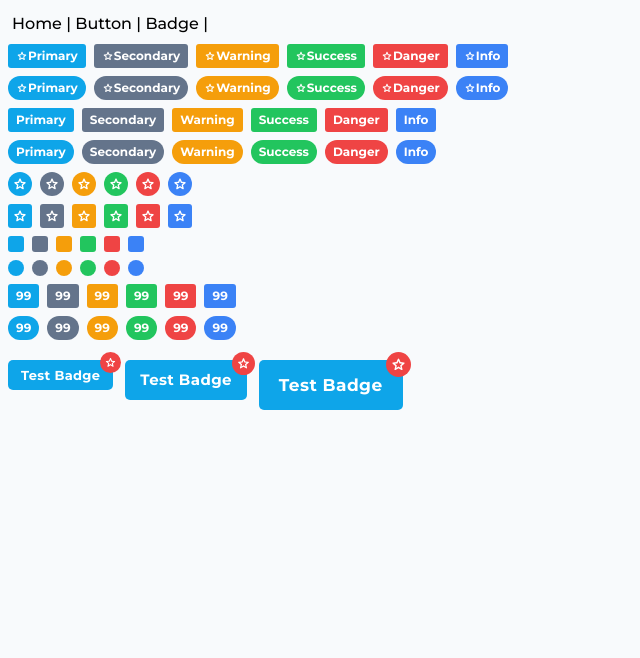
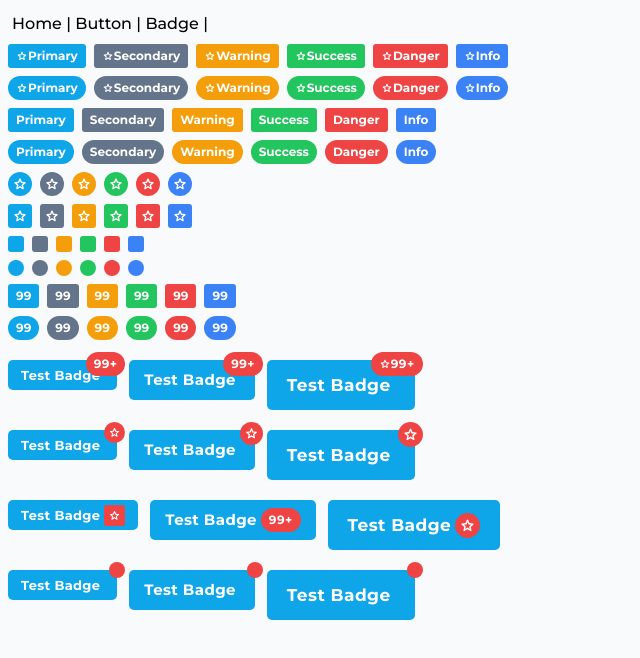
Before and after one commit to quachthientai/vuez-component-library, a Vue app: page /badge in a window 1280 px wide. Shown: the top 658 px of the page, without its empty margins (0-640 px from the left). Built offline with nearby package versions, Linux system fonts and the light colour scheme; a web font is replaced by a local one.

Commit message:
finalize badge component

```diff
--- a/src/assets/components/_badge.scss
+++ b/src/assets/components/_badge.scss
@@ -15,4 +15,8 @@ $variants: "primary", "secondary", "info", "warning", "danger", "success";
          @apply rounded-full bg-#{$variant}-500;
       }
    }
+
+   .badgeSlot-sm > * {
+      @apply px-[4px] py-[2px] text-[10px];
+   }
 }
--- a/src/components/Badge/Badge.vue
+++ b/src/components/Badge/Badge.vue
@@ -30,7 +30,7 @@
             if (!this.text && !this.icon){
                return 'inline-block w-4 h-4';
             }else if(!this.text && this.icon){
-               return 'px-1 py-1'
+               return 'px-1 py-1 inline-flex'
             }
             return 'inline-flex items-center justify-center px-2 py-1 text-xs';
          },
--- a/src/components/Button/Button.vue
+++ b/src/components/Button/Button.vue
@@ -60,9 +60,7 @@
             }
             return 'm-0';
          },
-         computedBadgePosition: function() {
-            console.log(this.$parent)
-         }
+
       }
    }
 </script>
@@ -89,9 +87,9 @@
 
          <template v-else>
             <span class="no-underline flex justify-center items-center">
-               <span v-if="!btnClass.includes('btn-icon-circle')" :class="[computedBadgePosition]">
-                  {{ text }}
-                  <div class="slotWrapper" :class="computedBadgeStyling">
+               <span v-if="!btnClass.includes('btn-icon-circle')" :class="this.$slots ? 'flex items-center justify-center' : ''">
+                  <span>{{ text }}</span>
+                  <div class="ml-1 flex items-center">
                      <slot></slot>
                   </div>
                </span>
--- a/src/views/BadgeView.vue
+++ b/src/views/BadgeView.vue
@@ -104,15 +104,57 @@
 
    <div class="flex justify-start ml-2 mt-2">
       <Button text="test badge" btnClass="btn btn-sm btn-primary relative mr-3 mt-3">
-         <Badge badgeClass="badge badge-pill-danger absolute -right-2 -top-2" icon="material-symbols:star-outline-rounded"></Badge>
+         <Badge badgeClass="badge badge-pill-danger absolute -right-2 -top-2" text="99+" ></Badge>
       </Button>
 
       <Button text="test badge" btnClass="btn btn-primary relative mr-3 mt-3">
-         <Badge badgeClass="badge badge-pill-danger absolute -right-2 -top-2" icon="material-symbols:star-outline-rounded"></Badge>
+         <Badge badgeClass="badge badge-pill-danger absolute -right-2 -top-2" text="99+" ></Badge>
+      </Button>
+
+      <Button text="test badge"  btnClass="btn btn-lg btn-primary relative mr-3 mt-3">
+         <Badge badgeClass="badge badge-pill-danger absolute -right-2 -top-2" text="99+" icon="material-symbols:star-outline-rounded"></Badge>
+      </Button>
+   </div>
+
+   <div class="flex justify-start ml-2 mt-2">
+      <Button text="test badge" btnClass="btn btn-sm btn-primary relative mr-3 mt-3">
+         <Badge badgeClass="badge badge-pill-danger absolute -right-2 -top-2" icon="material-symbols:star-outline-rounded" ></Badge>
+      </Button>
+
+      <Button text="test badge" btnClass="btn btn-primary relative mr-3 mt-3">
+         <Badge badgeClass="badge badge-pill-danger absolute -right-2 -top-2" icon="material-symbols:star-outline-rounded" ></Badge>
       </Button>
 
       <Button text="test badge"  btnClass="btn btn-lg btn-primary relative mr-3 mt-3">
          <Badge badgeClass="badge badge-pill-danger absolute -right-2 -top-2" icon="material-symbols:star-outline-rounded"></Badge>
+      </Button>
+   </div>
+
+   <div class="flex justify-start ml-2 mt-2">
+      <Button text="test badge" btnClass="btn btn-sm btn-primary  mr-3 mt-3">
+         <Badge badgeClass="badge badge-danger inline-flexs" icon="material-symbols:star-outline-rounded" ></Badge>
+      </Button>
+
+      <Button text="test badge" btnClass="btn btn-primary flex mr-3 mt-3">
+         <Badge badgeClass="badge badge-pill-danger " text="99+" ></Badge>
+      </Button>
+
+      <Button text="test badge"  btnClass="btn btn-lg btn-primary  mr-3 mt-3">
+         <Badge badgeClass="badge badge-pill-danger " icon="material-symbols:star-outline-rounded"></Badge>
+      </Button>
+   </div>
+
+   <div class="flex justify-start ml-2 mt-2">
+      <Button text="test badge" btnClass="btn btn-sm btn-primary relative mr-3 mt-3">
+         <Badge badgeClass="badge badge-pill-danger inline-flexs absolute -right-2 -top-2"  ></Badge>
+      </Button>
+
+      <Button text="test badge" btnClass="btn btn-primary flex mr-3 mt-3 relative">
+         <Badge badgeClass="badge badge-pill-danger absolute -right-2 -top-2"  ></Badge>
+      </Button>
+
+      <Button text="test badge"  btnClass="btn btn-lg btn-primary relative mr-3 mt-3">
+         <Badge badgeClass="badge badge-pill-danger absolute -right-2 -top-2" ></Badge>
       </Button>
    </div>
 
```
